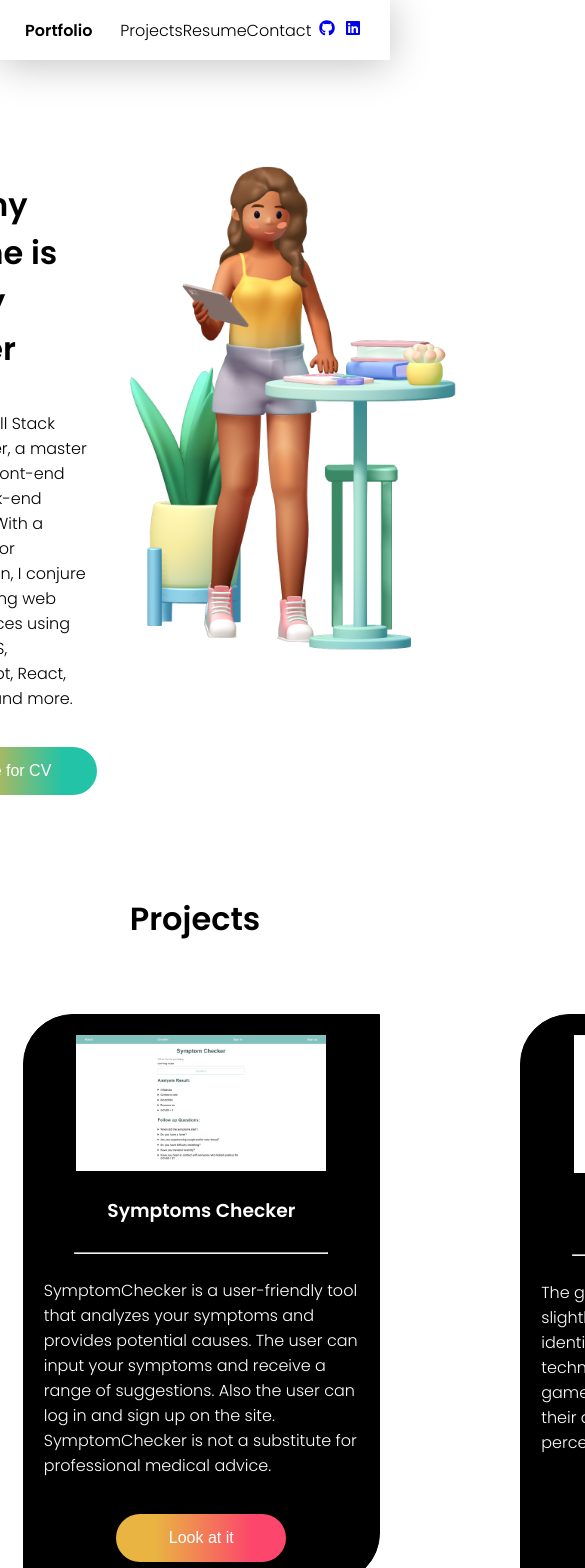
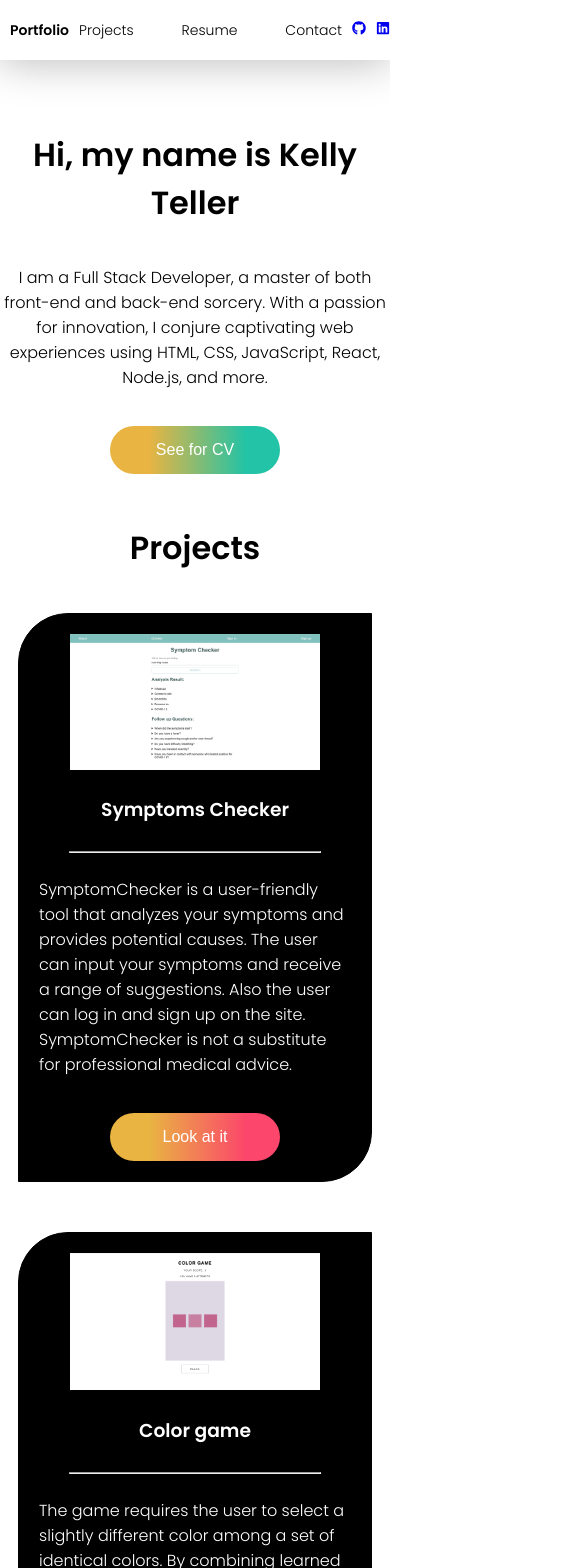
Before and after one commit to telkelly/portfolio, a React (Create React App) app: page / in a window 390 px wide. Shown: the top 1568 px of the page, 585 px wide, since content can reach past the window. Built offline with nearby package versions, Linux system fonts and the light colour scheme.

Commit message:
css for media queries small screen

```diff
--- a/src/App.css
+++ b/src/App.css
@@ -119,3 +119,58 @@ header{
 .footer{
     padding: 60px 60px 20px 60px;
 }
+
+/* media-quaries */
+
+@media (min-width: 320px) and (max-width: 768px) {
+  .nav-bar{
+    font-size: 14px;
+}
+
+.logo{
+    padding-left: 10px;
+}
+
+.nav-info{
+    width: 70%;
+    padding-left: 10px;
+    padding-right: 10px;
+}
+
+.photo{
+    display: none;
+}
+
+.main-info{
+    gap: 0;
+    margin: 50px 0;
+}
+
+.about-person{
+    align-items: center;
+    text-align: center;
+}
+
+.title-prj{
+    padding-bottom: 20px;
+}
+
+.list-projects{
+    width: auto;
+    flex-direction: column;
+    align-items: center;
+    gap: 50px;
+}
+
+.projects{
+    width: 80%;
+}
+
+.footer{
+    padding: 30px 20px 20px 10px;
+}
+
+.social-media{
+    width: auto;
+}
+}
```
